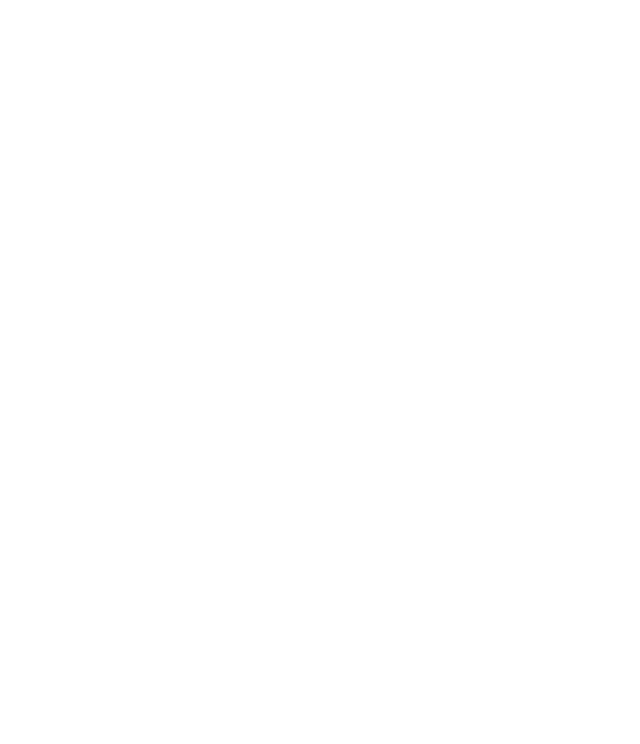
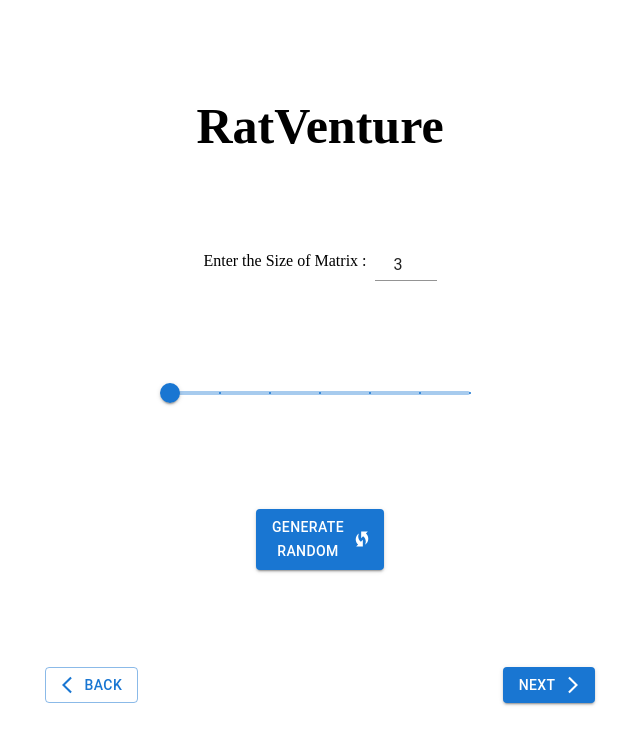
Before and after one commit to akshat-g-07/RatVenture-frontend, a React (Create React App) app: page /inputSize in a window 1280 px wide. Before the commit this address had no page. Shown: the top 744 px of the page, without its empty margins (320-960 px from the left). Built offline with nearby package versions, Linux system fonts and the light colour scheme; the HTML template or start-up script is replaced by a standard one.

Commit message:
15 AllPages.jsx

```diff
--- a/src/pages/AllPages.jsx
+++ b/src/pages/AllPages.jsx
@@ -2,6 +2,7 @@
 import { BrowserRouter, Routes, Route } from "react-router-dom";
 
 import LandingPage from "./landingPage/LandingPage";
+import InputSize from "./inputPages/InputSize";
 
 const AllPages = () => {
   return (
@@ -9,6 +10,7 @@
       <BrowserRouter>
         <Routes>
           <Route path="/" element={<LandingPage />} />
+          <Route path="/inputSize" element={<InputSize />} />
         </Routes>
       </BrowserRouter>
     </>
```
